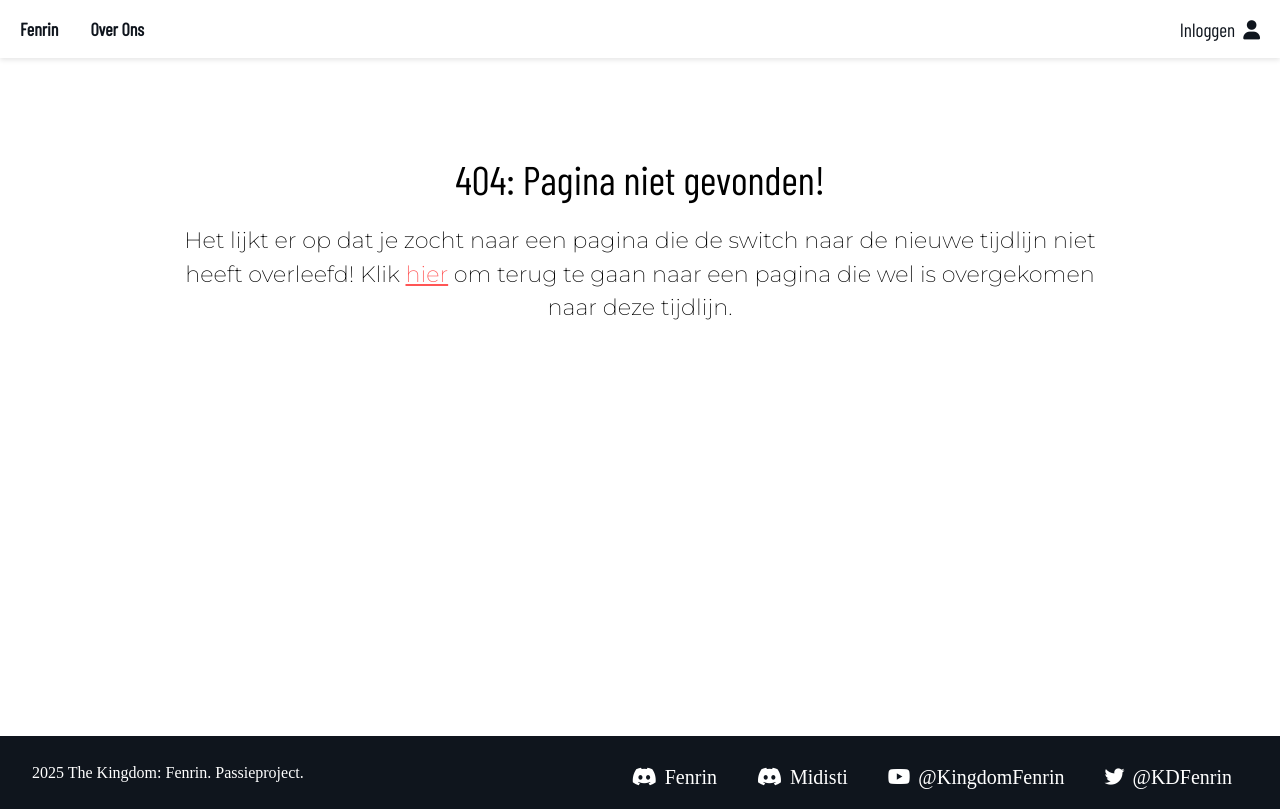
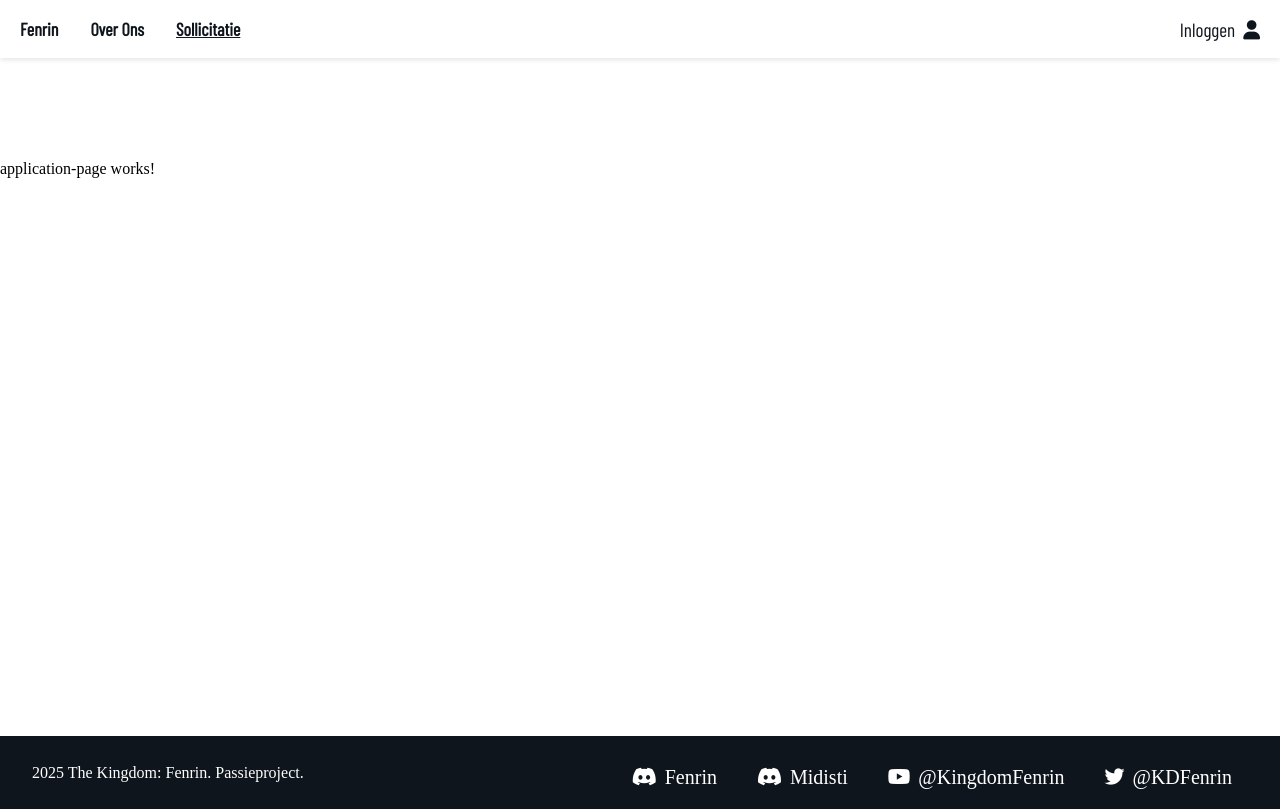
Before and after one commit to JustinSpoor/Fenrin, an Angular app in the folder fenrin_frontend/: page /application in a window 1280 px wide. Built offline with nearby package versions, Linux system fonts and the light colour scheme.

Commit message:
application boilerplate frontend
added boilerplate code for application page on the frontend

```diff
--- a/fenrin_frontend/src/app/app-routing.module.ts
+++ b/fenrin_frontend/src/app/app-routing.module.ts
@@ -8,6 +8,7 @@ import {playtimeRoutes} from "./playtime/playtime-routing.module";
 import {buildProgressRoutes} from "./build-progress/build-progress-routing.module";
 import {loginRoutes} from "./login/login-routing.module";
 import {playerListRoutes} from "./player-list/player-list-routing.module";
+import {applicationRoutes} from "./application/application-routing.module";
 
 
 const routes: Routes = [
@@ -25,6 +26,7 @@ const routes: Routes = [
       ...playtimeRoutes,
       ...buildProgressRoutes,
       ...playerListRoutes,
+      ...applicationRoutes,
       ...loginRoutes,
       {
         path: '**',
--- a/fenrin_frontend/src/app/app.module.ts
+++ b/fenrin_frontend/src/app/app.module.ts
@@ -14,9 +14,9 @@ import {FooterModule} from "./footer/footer.module";
 import {LoginModule} from "./login/login.module";
 import {HTTP_INTERCEPTORS, HttpClientModule} from "@angular/common/http";
 import {AuthInterceptor} from "./auth/auth.interceptor";
-import { BrowserAnimationsModule } from '@angular/platform-browser/animations';
 import {ReactiveFormsModule} from "@angular/forms";
 import {PlayerListModule} from "./player-list/player-list.module";
+import {ApplicationModule} from "./application/application.module";
 
 
 @NgModule({
@@ -33,6 +33,7 @@ import {PlayerListModule} from "./player-list/player-list.module";
         PointSystemModule,
         PlaytimeModule,
         BuildProgressModule,
+        ApplicationModule,
         PlayerListModule,
         ErrorModule,
         LoginModule,
--- /dev/null
+++ b/fenrin_frontend/src/app/application/application-page/application-page.component.html
@@ -0,0 +1 @@
+<p>application-page works!</p>
--- /dev/null
+++ b/fenrin_frontend/src/app/application/application-page/application-page.component.scss
@@ -0,0 +1,3 @@
+p {
+  margin-top: 10rem;
+}
--- /dev/null
+++ b/fenrin_frontend/src/app/application/application-routing.module.ts
@@ -0,0 +1,18 @@
+import {NgModule} from "@angular/core";
+import {RouterModule, Routes} from "@angular/router";
+import {ApplicationPageComponent} from "./application-page/application-page.component";
+
+
+export const applicationRoutes: Routes = [
+  {
+    path: 'application',
+    component: ApplicationPageComponent,
+  },
+]
+
+@NgModule({
+  imports: [RouterModule.forChild(applicationRoutes)],
+  exports: [RouterModule]
+})
+
+export class ApplicationRoutingModule {}
--- a/fenrin_frontend/src/app/header/header/header.component.html
+++ b/fenrin_frontend/src/app/header/header/header.component.html
@@ -4,6 +4,7 @@
         <ul>
           <li><a routerLink="home" routerLinkActive="active"  >Fenrin</a></li>
           <li><a routerLink="about" routerLinkActive="active" >Over Ons</a></li>
+          <li><a routerLink="application" routerLinkActive="active" >Sollicitatie</a></li>
           <li *ngIf="authService.hasRoles('ROLE_SPELER')"><a routerLink="bouw" routerLinkActive="active" >Bouw</a></li>
           <li *ngIf="authService.hasRoles('ROLE_SPELER')"><a routerLink="playtime" routerLinkActive="active" >Playtime</a></li>
           <li *ngIf="authService.hasRoles('ROLE_SPELER')"><a routerLink="punten" routerLinkActive="active" >Punten</a></li>
```
Also changed, not shown: fenrin_frontend/src/app/application/application-page/application-page.component.ts (added, +10 -0 lines), fenrin_frontend/src/app/application/application.module.ts (added, +20 -0 lines), fenrin_frontend/src/app/application/application.service.ts (added, +12 -0 lines), 1 other file (tests, documents, lock files or other folders).
